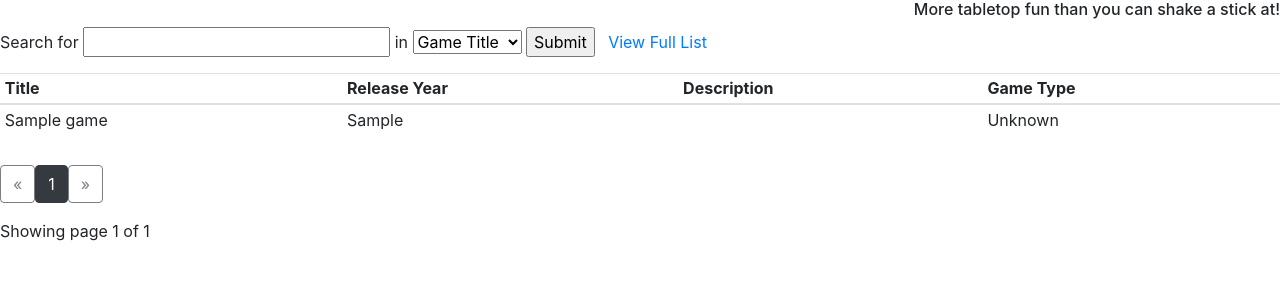
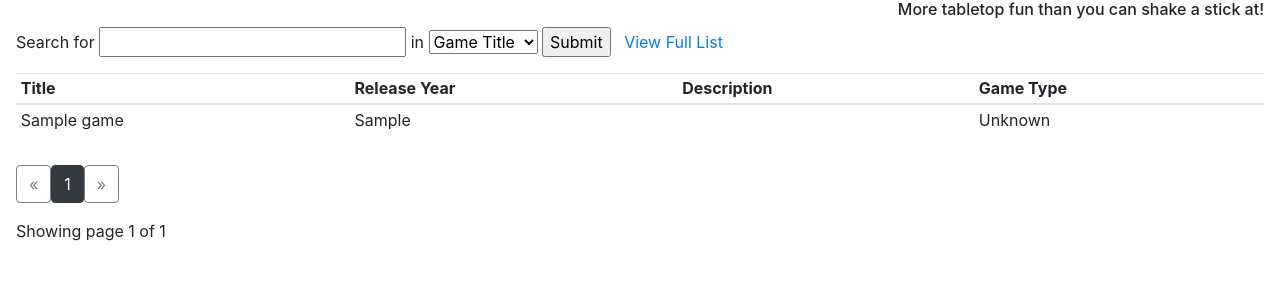
Before and after one commit to klgrady/tabletopgames, a Flask app: page / in a window 1280 px wide. Shown: the part 56-356 px from the top of the page. Run offline with Flask 2, Linux system fonts and the light colour scheme; tables that the repository leaves empty hold one stand-in row (values such as "Sample post"); some libraries are stand-ins or nearby versions.

Commit message:
Fixed margins

```diff
--- a/app/templates/index.html
+++ b/app/templates/index.html
@@ -15,6 +15,7 @@
             </ul>
         </div>
     </nav>
+    <div class="ml-3 mr-3">
 <div class="text-right h6">More tabletop fun than you can shake a stick at!</div>
 
 <form method="POST" action="">Search for
@@ -99,4 +100,5 @@
 <p class="text-left mt-3">
    Showing page {{ games.page }} of {{ games.pages }}
 </p>
+</div>
 </body>
```
